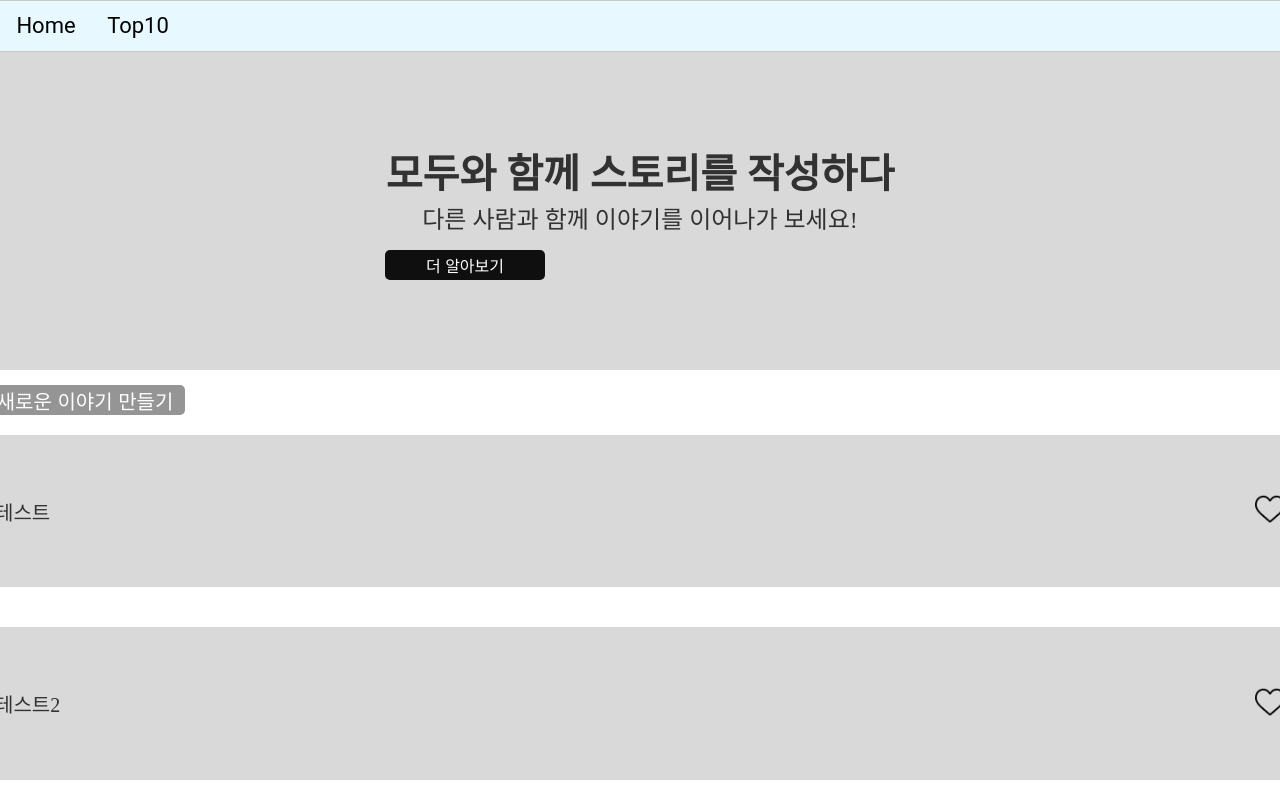
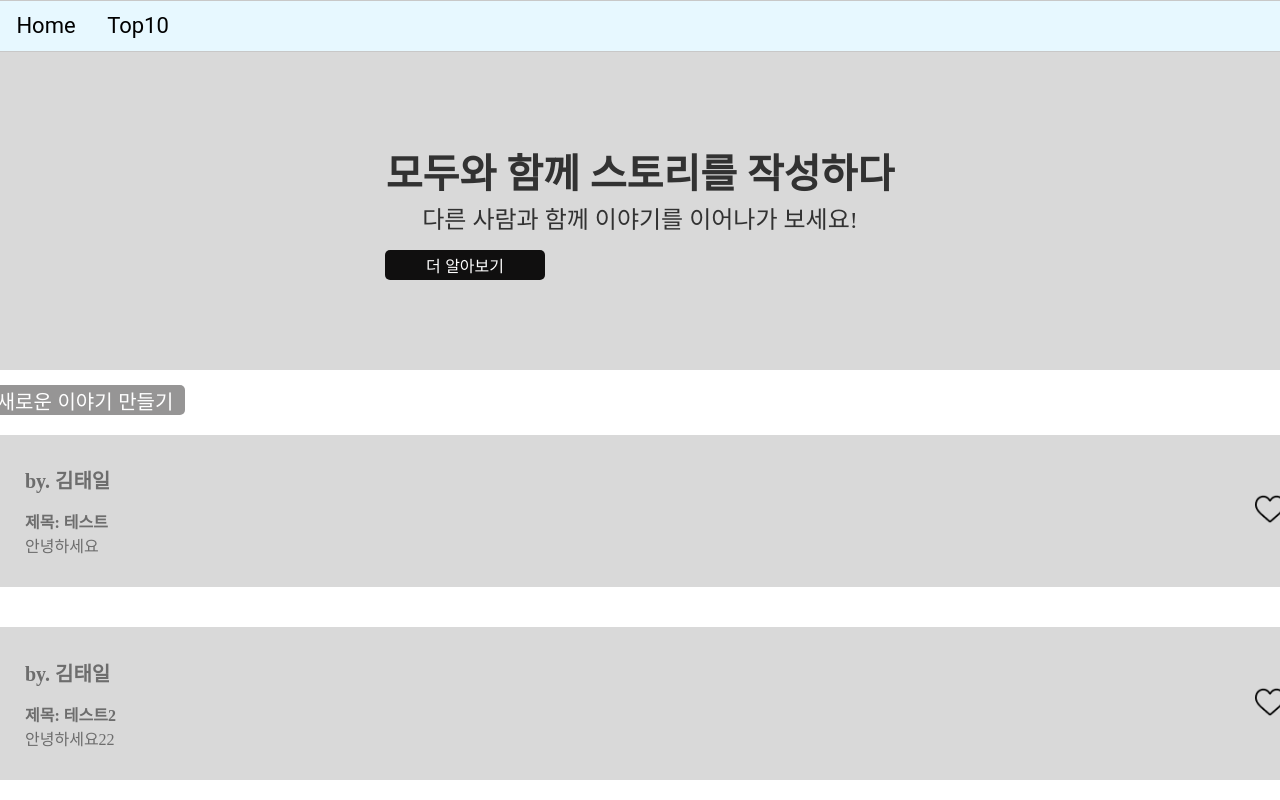
Before and after one commit to KMU-WINK/wink-miniproject-1-, a React (Create React App) app in the folder frontend/: page / in a window 1280 px wide. Built offline with nearby package versions, Linux system fonts and the light colour scheme; no server answers.

Commit message:
style mainpage

```diff
--- a/frontend/src/Pages/MainPage.js
+++ b/frontend/src/Pages/MainPage.js
@@ -45,6 +45,13 @@ const Box = styled.div`
     }
 `;
 
+const TextContainer = styled.div`
+    display: flex;
+    flex-direction: column;
+    align-items: flex-start;
+    margin-left: 30px;
+`
+
 const MainBox = styled.div`
     top: 110px;
     left: 75px;
@@ -64,9 +71,34 @@ const Line = styled.div`
     font-weight: ${props => props.bold ? 'bold' : 'normal'};
 `;
 
+const StoryAuthor = styled.div`
+    font-size: 20px;
+    color: #6D6D6D;
+    font-weight: 600;
+    margin-bottom: 15px;
+    &::before {
+        content: "by. ";
+    }
+`;
+
 const StoryTitle = styled.div`
-    font-size: 20px;
-    color: #323232;
+    font-size: 16px;
+    color: #6D6D6D;
+    font-weight: 600;
+    &::before {
+        content: "제목: ";
+    }
+`;
+
+const StoryContent = styled.div`
+    font-size: 16px;
+    color: #6D6D6D;
+    font-weight: 400;
+    display: -webkit-box;
+    -webkit-line-clamp: 3;
+    -webkit-box-orient: vertical;
+    overflow: hidden;
+    text-overflow: ellipsis;
 `;
 
 const ButtonWrapper = styled.div`
@@ -145,7 +177,11 @@ const Mainpage = () => {
             </ButtonContainer>
             {stories.map(story => (
                 <Box key={story.id} onClick={() => handleBoxClick(story)}>
+                    <TextContainer>
+                    <StoryAuthor>{story.author}</StoryAuthor>
                     <StoryTitle>{story.title}</StoryTitle>
+                    <StoryContent>{story.content}</StoryContent>
+                    </TextContainer>
                     <HeartToggle
                         isFilled={story.liked}
                         onClick={(e) => handleHeartClick(e, story.id)}
--- a/frontend/src/components/Header.js
+++ b/frontend/src/components/Header.js
@@ -1,4 +1,4 @@
-import React, { Children } from 'react';
+import React from 'react';
 import styled from 'styled-components';
 import { Link } from 'react-router-dom';
 
```
